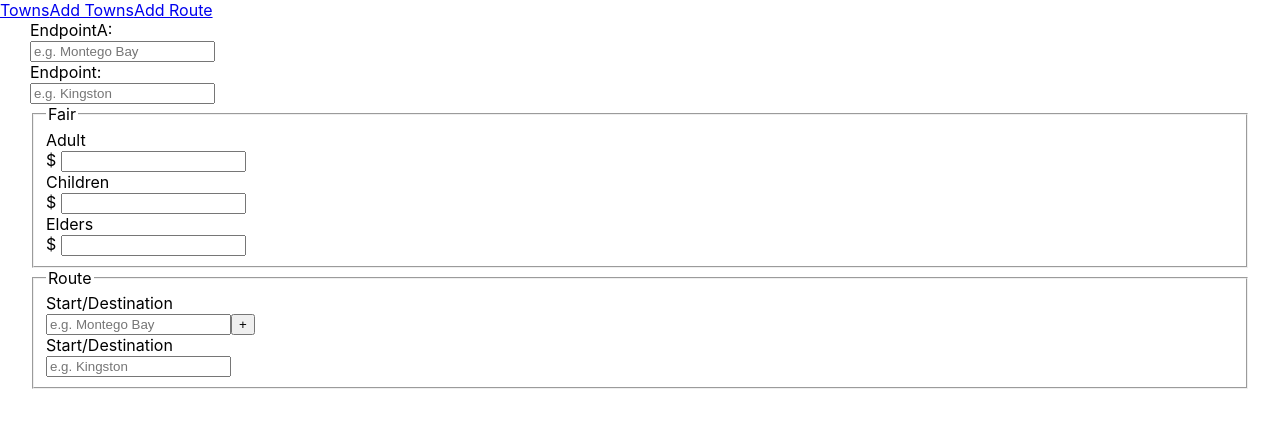
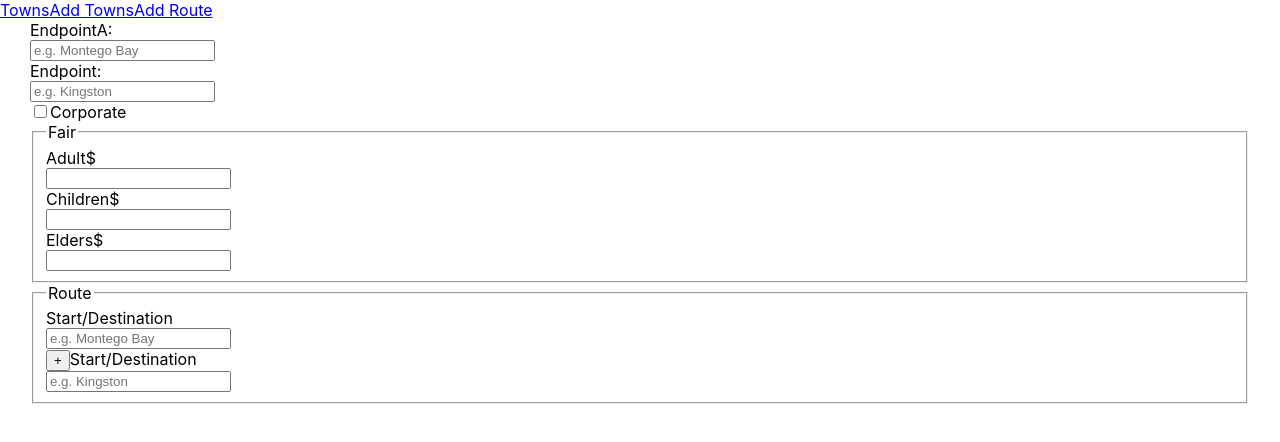
Before and after one commit to Deeswoc/PublicTransitGraphP, a React (Create React App) app in the folder transit-app/: page /Add-Route in a window 1280 px wide. Shown: the top 442 px of the page. Built offline with nearby package versions, Linux system fonts and the light colour scheme.

Commit message:
removed a requirement for ejs in the server file. changed the basic css for the forms again

```diff
--- a/transit-app/src/Routes/AddRoute/NewRouteForm.js
+++ b/transit-app/src/Routes/AddRoute/NewRouteForm.js
@@ -1,22 +1,20 @@
-import React, { useState, useReducer, useContext, useEffect } from 'react'
+import React, { useState, useContext,   } from 'react'
 import '../../Styles/Forms/baseStyle.css'
 import ExpandableList from '../../Components/ExpandableList'
-import NewRouteFormContextProvider, { NewRouteFormContext } from '../../Contexts/NewRouteFormContext'
+import { NewRouteFormContext } from '../../Contexts/NewRouteFormContext'
 import { actions as act } from '../../Contexts/NewRouteFormContextReducers/NewRouteFormContextReducer'
+
 let MiddleTowns = (props) => {
     const { midPoints, dispatch } = useContext(NewRouteFormContext);
     let remove = (index)=>{
         dispatch({type:act.removeMidPoint, index})
     }
-
     let edit = (index, updatedMidPoint)=>{
         dispatch({type:act.setMidPointName, updatedMidPoint, index})
     }
     return (
         <ExpandableList list = {midPoints} columns = {['Name', 'Parish']} remove = {remove} editValue = {edit}/>
     )
-
-
 }
 
 let NewRouteForm = (props) => {
@@ -24,17 +22,12 @@ let NewRouteForm = (props) => {
     const [townsOnRoute, setTownsOnRoute] = useState([]);
     const {
         endPoints,
-        midPoints,
         dispatch
-    } = useContext(NewRouteFormContext)
+    } = useContext(NewRouteFormContext);
     const removeTownOnRoute = (index) => {
         setTownsOnRoute(townsOnRoute.filter((item, i)=>{
             return i !== index;
         }))
-    }
-
-    let addMiddleTown = () => {
-        setTownsOnRoute([...townsOnRoute, {text: "placeholder", i: townsOnRoute.length}])
     }
 
     return (
@@ -47,6 +40,8 @@ let NewRouteForm = (props) => {
             <input name="EndpointB" placeholder="e.g. Kingston" value={endPoints.B.name} onChange={(e)=>{
                 dispatch({type: act.setEndPointBName, Name: e.target.value})
             }}></input>
+            <input name="corporate" type="checkbox"></input>
+            <label htmlFor="corporate">Corporate</label>
             <fieldset>
                 <legend>Fair</legend>
                 <label htmlFor="adult">Adult</label>$ <input name="adult" type="number" min="0" step="10"></input>
--- a/transit-app/src/Styles/Forms/baseStyle.css
+++ b/transit-app/src/Styles/Forms/baseStyle.css
@@ -1,5 +1,13 @@
-label {
+input {
     display: block;
+}
+
+input[type='checkbox'] + label {
+    display: inline-block;
+}
+
+input[type='checkbox'] {
+    display: inline-block;
 }
 
 form {
```
